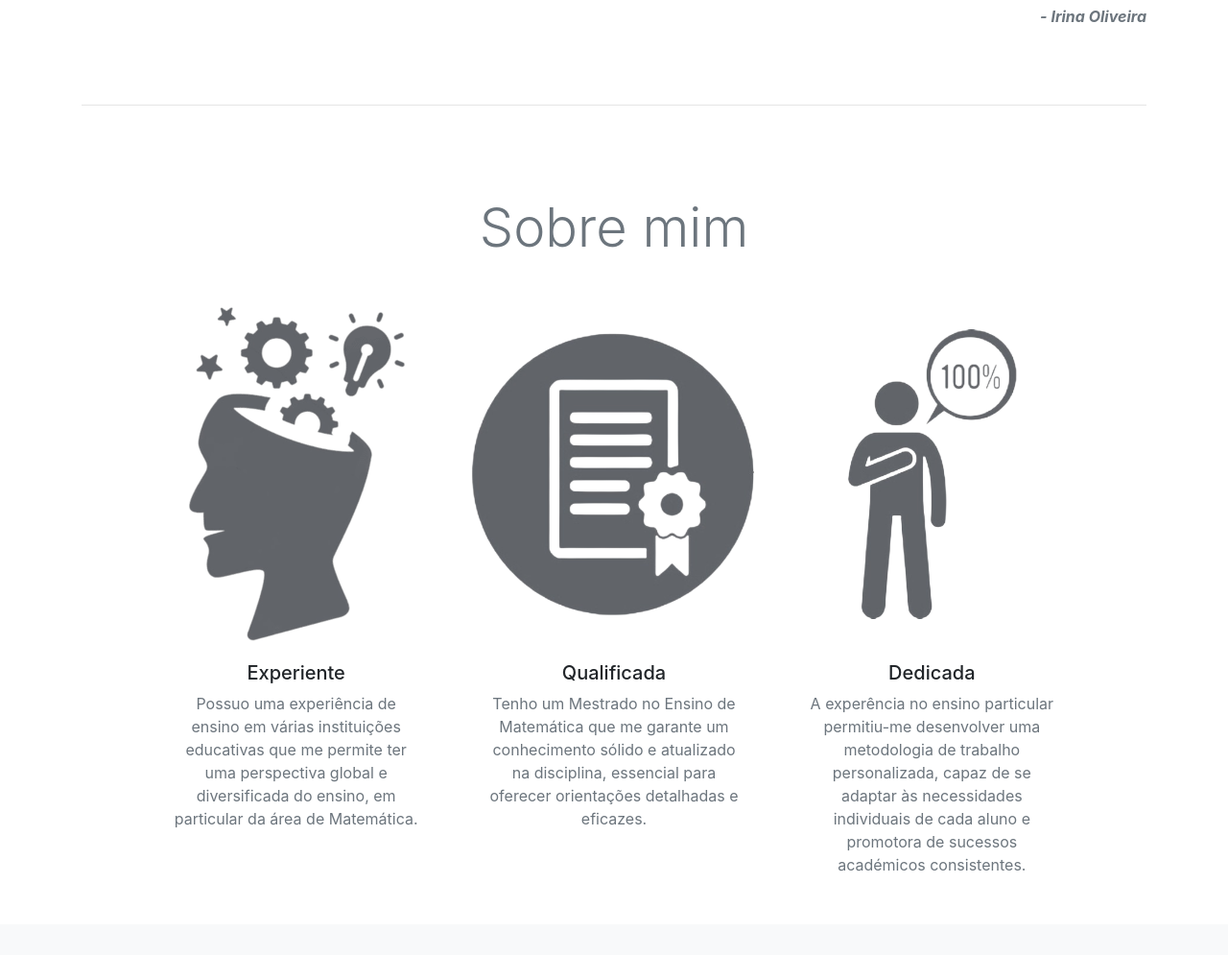
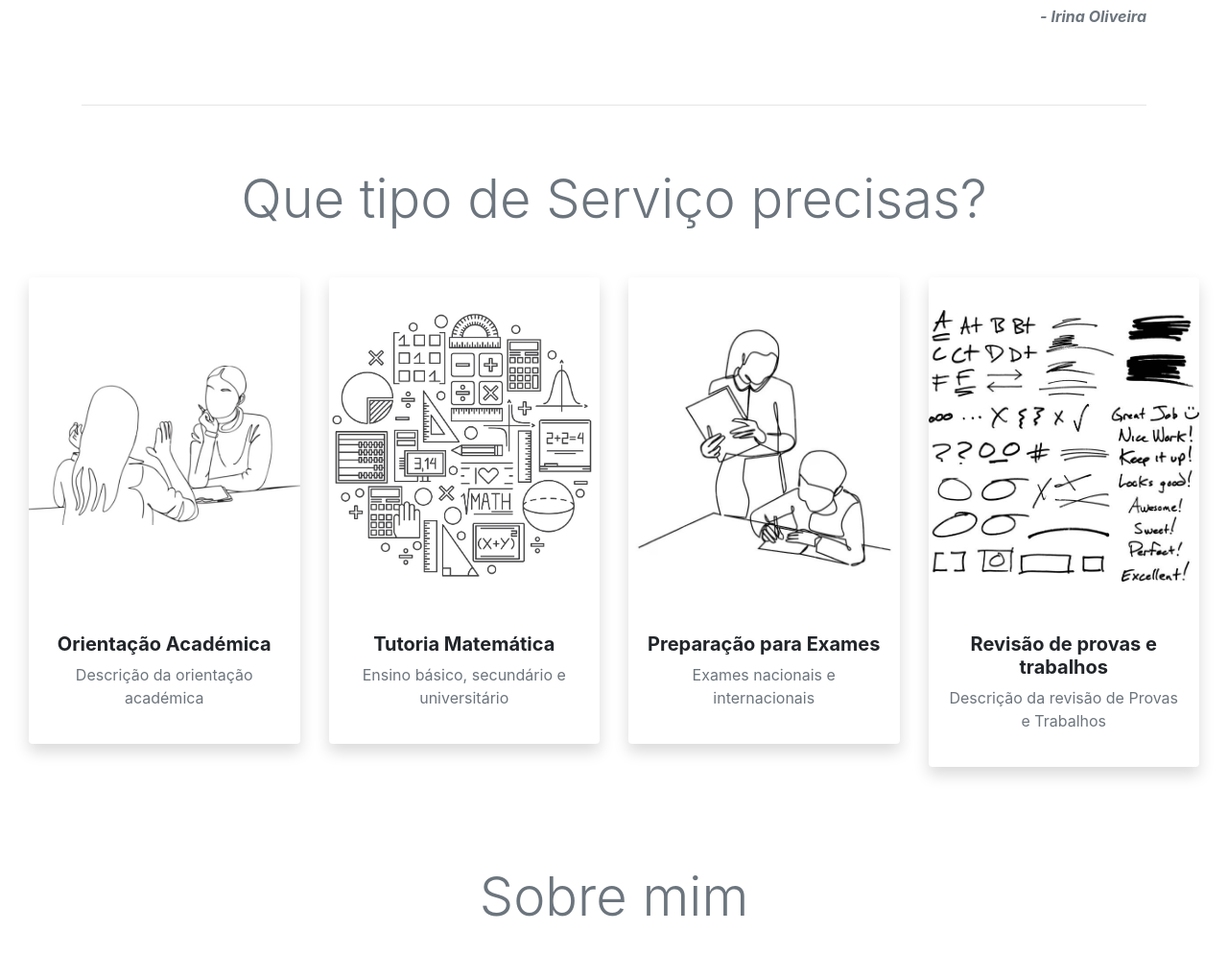
Before and after one commit to JoaoCoquim/Site-Explicacoes-Matematica, a plain HTML site: page html/index.html in a window 1280 px wide. Shown: the part 1043-2038 px from the top of the page at 96% size. Drawn offline with nearby package versions, Linux system fonts and the light colour scheme.

Commit message:
Added services container with cards

```diff
--- a/css/styles.css
+++ b/css/styles.css
@@ -38,6 +38,10 @@
 .nav-link {
     font-size: 20px;
     margin: 10px 20px;
+}
+
+.nav-link:hover {
+    transform: scale(1.1);
 }
 
 #language-nav {
@@ -98,6 +102,10 @@
     text-align: center;
 }
 
+#subtitle {
+    font-style: italic;
+}
+
 header.masthead {
     padding-bottom: calc(10rem - 4.5rem);
     background: url("../img/notebook-computer-books.jpg");
@@ -113,6 +121,7 @@ header.masthead h1,
 header.masthead .h1 {
     font-size: 2.25rem;
 }
+
 
 @media (min-width: 992px) {
     header.masthead {
@@ -140,9 +149,15 @@ header.masthead .h1 {
     }
 }
 
-#competencias {
-    color: #6C757D;
+.services .card {
+    transition: transform 0.3s, box-shadow 0.3s;
 }
+
+.services .card:hover {
+    transform: scale(1.05);
+    box-shadow: 0 10px 20px rgba(0, 0, 0, 0.2);
+}
+
 
 .aboutme {
     width: 80%;
@@ -344,10 +359,6 @@ header.masthead .h1 {
         white-space: wrap;
     }
 
-    #subtitle {
-        font-size: 20px;
-    }
-
     .lead {
         font-size: calc(0.75rem + 0.5vw);
     }
--- a/html/index.html
+++ b/html/index.html
@@ -49,6 +49,7 @@
     <div class="collapse navbar-collapse" id="navbarSupportedContent">
       <ul class="navbar-nav mr-auto">
         <li class="nav-item"><a class="nav-link" href="../html/index.html">Home</a>
+        <li class="nav-item"><a class="nav-link" href="#services" data-translate="services"></a></li>
         <li class="nav-item"><a class="nav-link" href="#about-me" data-translate="about-me"></a></li>
         <li class="nav-item"><a class="nav-link" href="#experience" data-translate="experience"></a></li>
         <li class="nav-item"><a class="nav-link" href="#education" data-translate="education"></a></li>
@@ -70,10 +71,11 @@
     <div class="container px-4 px-lg-5 h-100">
       <div class="row gx-4 gx-lg-5 h-100 align-items-center justify-content-center text-center">
         <div class="col-lg-8 align-self-end">
-          <h1 class="font-weight-bold" id="title" data-translate="title"></p>
+          <h1 class="font-weight-bold" id="title" data-translate="title">
+            </p>
         </div>
         <div class="col-lg-8 align-self-baseline">
-          <p class="text-white mb-5"  id="subtitle" data-translate="subtitle"></p>
+          <p class="text-white mb-5" id="subtitle" data-translate="subtitle"></p>
         </div>
       </div>
     </div>
@@ -92,6 +94,86 @@
   </div>
   <!-- End of Container -->
 
+  <!-- Visão >
+  <section class="vision">
+    <div class="row">
+      <div class="col">
+        <h2 class="text-secondary text-center display-4 my-4" id="vision" data-translate="vision"></h2>
+      </div>
+    </div>
+
+    <div class="container education">
+      <div class="row justify-content-center align-items-center text-center text-md-left">
+        <div class="col-6 col-md-6 col-lg-5 mb-4 mb-md-0 align-self-center">
+          <img class="mr-5 img-fluid rounded-circle" id="ua-image" src="../img/vision.png" alt="ua logo">
+        </div>
+        <div class="col-10 col-md-6 col-lg-7">
+          <h3 class="mt-0 mb-1" data-translate="autonomy"></h3>
+          <h3 class="mt-0 mb-1" data-translate="critical_thinking"></h3>
+          <h3 class="mt-0 mb-1" data-translate="mathematical_literacy"></h3>
+        </div>
+      </div>
+    </div>
+  </section>
+  <End of Visão-->
+
+  <!-- Serviços -->
+  <section class="services container-fluid">
+    <div class="row">
+      <div class="col my-4">
+        <h2 class="text-secondary text-center display-4 my-4" id="services" data-translate="kind-of-services"></h2>
+      </div>
+    </div>
+
+    <div class="container-fluid">
+      <div class="row justify-content-center">
+        <!-- Card 1: Orientação Académica -->
+        <div class="col-12 col-md-6 col-lg-3 mb-4">
+          <div class="card border-0 shadow">
+            <img src="../img/academic_guidance.jpg" class="card-img-top" alt="Orientação Académica">
+            <div class="card-body">
+              <h5 class="text-center font-weight-bold" data-translate="academic_guidance"></h5>
+              <p class="text-center text-secondary" data-translate="academic_guidance_description"></p>
+            </div>
+          </div>
+        </div>
+
+        <!-- Card 2: Tutoria Matemática -->
+        <div class="col-12 col-md-6 col-lg-3 mb-4">
+          <div class="card border-0 shadow">
+            <img src="../img/math_tutoring.jpg" class="card-img-top" alt="Tutoria Matemática">
+            <div class="card-body">
+              <h5 class="text-center font-weight-bold" data-translate="math_tutoring"></h5>
+              <p class="text-center text-secondary" data-translate="math_tutoring_description"></p>
+            </div>
+          </div>
+        </div>
+
+        <!-- Card 3: Preparação para Exames -->
+        <div class="col-12 col-md-6 col-lg-3 mb-4">
+          <div class="card border-0 shadow">
+            <img src="../img/exam_preparation.jpg" class="card-img-top" alt="Preparação para Exames">
+            <div class="card-body">
+              <h5 class="text-center font-weight-bold" data-translate="exam_preparation"></h5>
+              <p class="text-center text-secondary" data-translate="exam_preparation_description"></p>
+            </div>
+          </div>
+        </div>
+
+        <!-- Card 4: Revisão de Provas e Trabalhos -->
+        <div class="col-12 col-md-6 col-lg-3 mb-4">
+          <div class="card border-0 shadow">
+            <img src="../img/exam_and_assignements_review.jpg" class="card-img-top" alt="Revisão de Provas e Trabalhos">
+            <div class="card-body">
+              <h5 class="text-center font-weight-bold" data-translate="exam_and_assignements_review"></h5>
+              <p class="text-center text-secondary" data-translate="exam_and_assignements_review_description"></p>
+            </div>
+          </div>
+        </div>
+      </div>
+    </div>
+  </section>
+  <!-- End of Serviços -->
 
 
   <!-- Sobre mim -->
--- a/translations/translations.json
+++ b/translations/translations.json
@@ -1,12 +1,26 @@
 {
     "en": {
+        "vision": "Vision",
+        "services": "Services",
+        "kind-of-services": "What kind of Service do you need?",
         "about-me": "About me",
         "experience": "Experience",
         "education": "Education",
         "contacts": "Contacts",
         "title": "Mathematics Tutoring",
+        "quote-text": "\"With a Master's degree in Mathematics and an international career in private education, I offer my deep expertise and passion for teaching, whether in person or online. Turning challenges into achievements is my goal, and seeing my students succeed is my greatest reward.\"",
         "subtitle": "Personalized Assistance for Students of All Ages, In-Person and Online",
-        "quote-text": "\"With a Master's degree in Mathematics and an international career in private education, I offer my deep expertise and passion for teaching, whether in person or online. Turning challenges into achievements is my goal, and seeing my students succeed is my greatest reward.\"",
+        "autonomy": "Autonomy",
+        "critical_thinking": "Critical Thinking",
+        "mathematical_literacy": "Mathematical Literacy",
+        "academic_guidance": "Academic Guidance",
+        "academic_guidance_description": "Academic guidance description",
+        "math_tutoring": "Math Tutoring",
+        "math_tutoring_description": "Elementary, secondary, and university education",
+        "exam_preparation": "Exam Preparation",
+        "exam_preparation_description": "National and international exams",
+        "exam_and_assignements_review": "Review of exams and assignments",
+        "exam_and_assignements_review_description": "Review of exams and assignments description",
         "experienced": "Experienced",
         "experienced_description": "With experience teaching at private schools, Irina brings a global and diverse perspective to mathematics education.",
         "qualified": "Qualified",
@@ -41,6 +55,9 @@
         "homepage_return": "Return to homepage"
     },
     "pt": {
+        "vision": "Visão",
+        "services": "Serviços",
+        "kind-of-services": "Que tipo de Serviço precisas?",
         "about-me": "Sobre mim",
         "experience": "Experiência",
         "education": "Educação",
@@ -48,6 +65,17 @@
         "title": "Tutorias de Matemática",
         "quote-text": "O trabalho de investigação nas áreas de Pensamento Crítico e Literacia Matemática, aliado à experiência em colégios internacionais, tem-me permitido transformar os desafios e dificuldades dos alunos em conquistas e aprendizagens significativas para o seu futuro. O sucesso deles é a minha maior recompensa.",
         "subtitle": "Apoio Personalizado para Alunos de Todas as Idades, Presencial e Online",
+        "autonomy": "Autonomia",
+        "critical_thinking": "Pensamento Crítico",
+        "mathematical_literacy": "Literacia Matemática",
+        "academic_guidance": "Orientação Académica",
+        "academic_guidance_description": "Descrição da orientação académica",
+        "math_tutoring": "Tutoria Matemática",
+        "math_tutoring_description": "Ensino básico, secundário e universitário",
+        "exam_preparation": "Preparação para Exames",
+        "exam_preparation_description": "Exames nacionais e internacionais",
+        "exam_and_assignements_review": "Revisão de provas e trabalhos",
+        "exam_and_assignements_review_description": "Descrição da revisão de Provas e Trabalhos",
         "experienced": "Experiente",
         "experienced_description": "Possuo uma experiência de ensino em várias instituições educativas que me permite ter uma perspectiva global e diversificada do ensino, em particular da área de Matemática.",
         "qualified": "Qualificada",
```
Also changed, not shown: img/academic_guidance.jpg (added), img/exam_and_assignements_review.jpg (added), img/exam_preparation.jpg (added), img/math_tutoring.jpg (added), img/vision.png (added).
